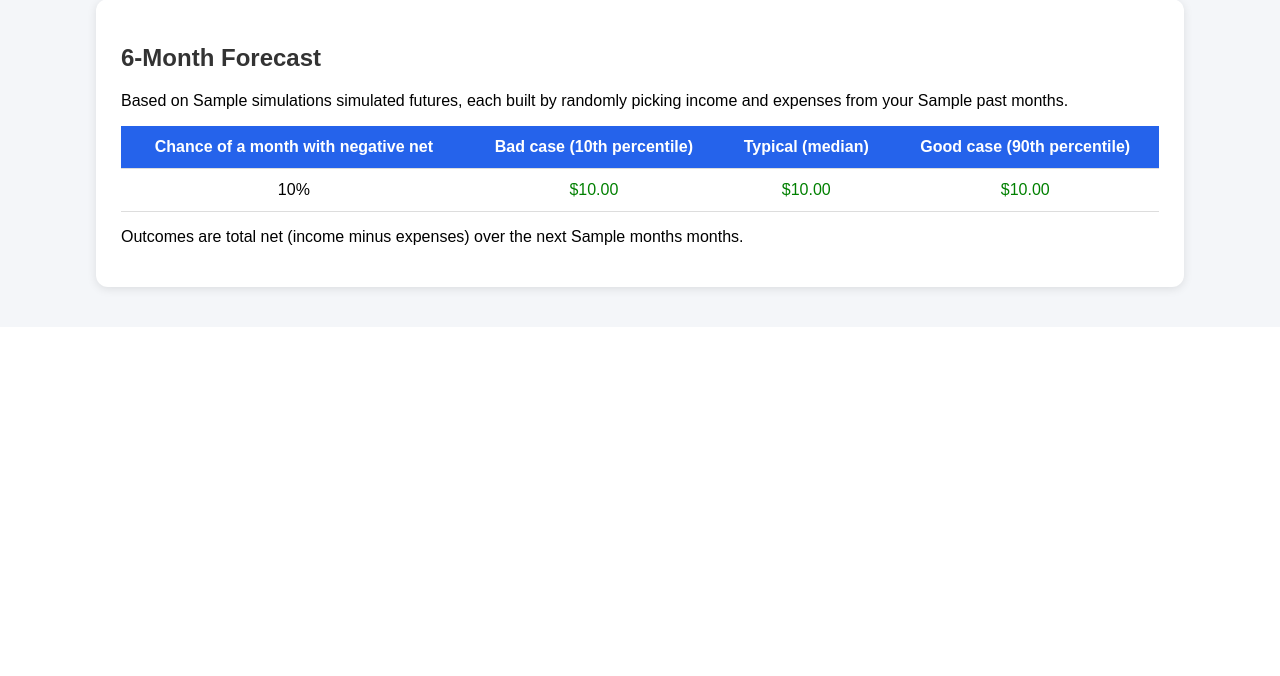
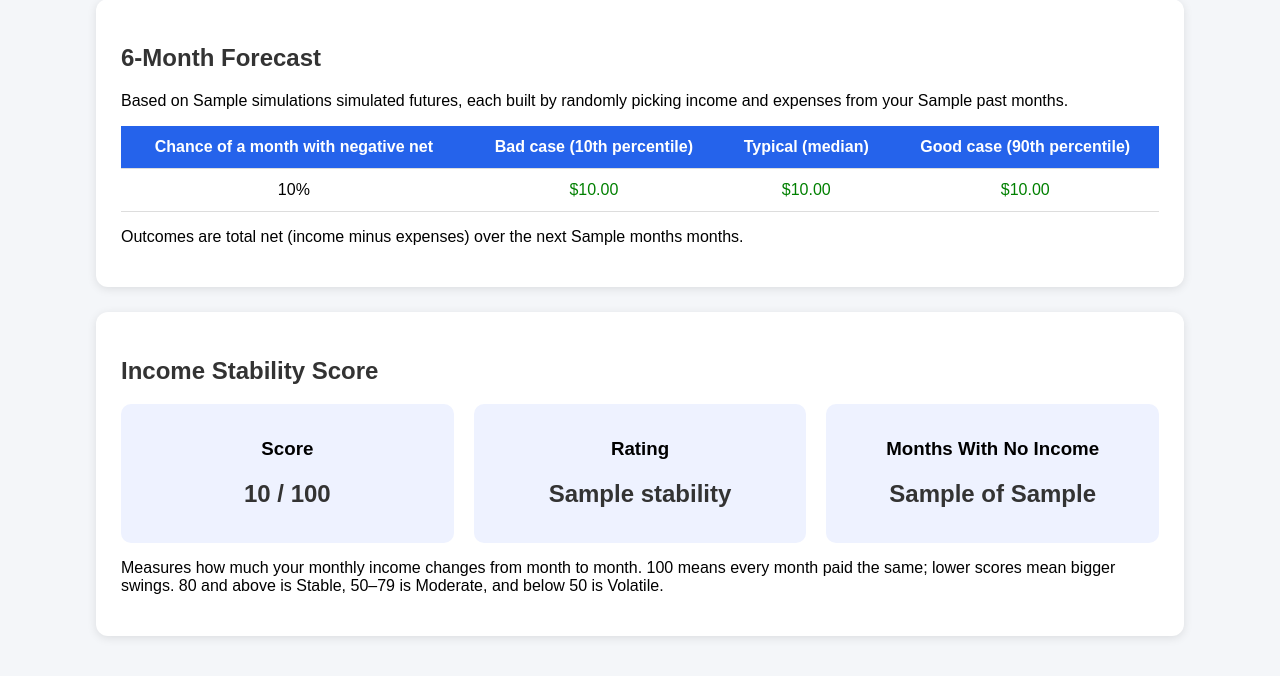
Before and after one commit to nathanri5127/EECS581-Project3, a Flask app: template templates/monthly_analysis.html in a window 1280 px wide. Shown: the part 576-1252 px from the top of the page. Before the commit the page ends 872 px from the top, so only its background shows below. Run offline with Flask 3, Linux system fonts and the light colour scheme; the template is opened without the code that fills it: most values are stand-ins (such as "Sample title", 1, 10 or a date in 2020).

Commit message:
Add income stability score card to monthly analysis
New card below the 6-Month Forecast showing the score (0-100), the rating (Stable / Moderate / Volatile), and months with no income, with a short explanation. Shows a "need more months" message when there is not enough history.

```diff
--- a/templates/monthly_analysis.html
+++ b/templates/monthly_analysis.html
@@ -198,6 +198,49 @@
 
         </div>
 
+                <div class="card">
+
+            <h2>Income Stability Score</h2>
+
+            {% if stability %}
+
+                <div class="summary-grid">
+
+                    <div class="summary-card">
+                        <h3>Score</h3>
+                        <h2>{{ stability.score }} / 100</h2>
+                    </div>
+
+                    <div class="summary-card">
+                        <h3>Rating</h3>
+                        <h2>{{ stability.label }}</h2>
+                    </div>
+
+                    <div class="summary-card">
+                        <h3>Months With No Income</h3>
+                        <h2>{{ stability.months_without_income }} of {{ stability.months_used }}</h2>
+                    </div>
+
+                </div>
+
+                <p>
+                    Measures how much your monthly income changes from month to
+                    month. 100 means every month paid the same; lower scores mean
+                    bigger swings. 80 and above is Stable, 50&ndash;79 is Moderate,
+                    and below 50 is Volatile.
+                </p>
+
+            {% else %}
+
+                <p>
+                    At least {{ min_history_months }} months of transactions are
+                    needed for an income stability score.
+                </p>
+
+            {% endif %}
+
+        </div>
+
         {% else %}
 
         <div class="card">
```
